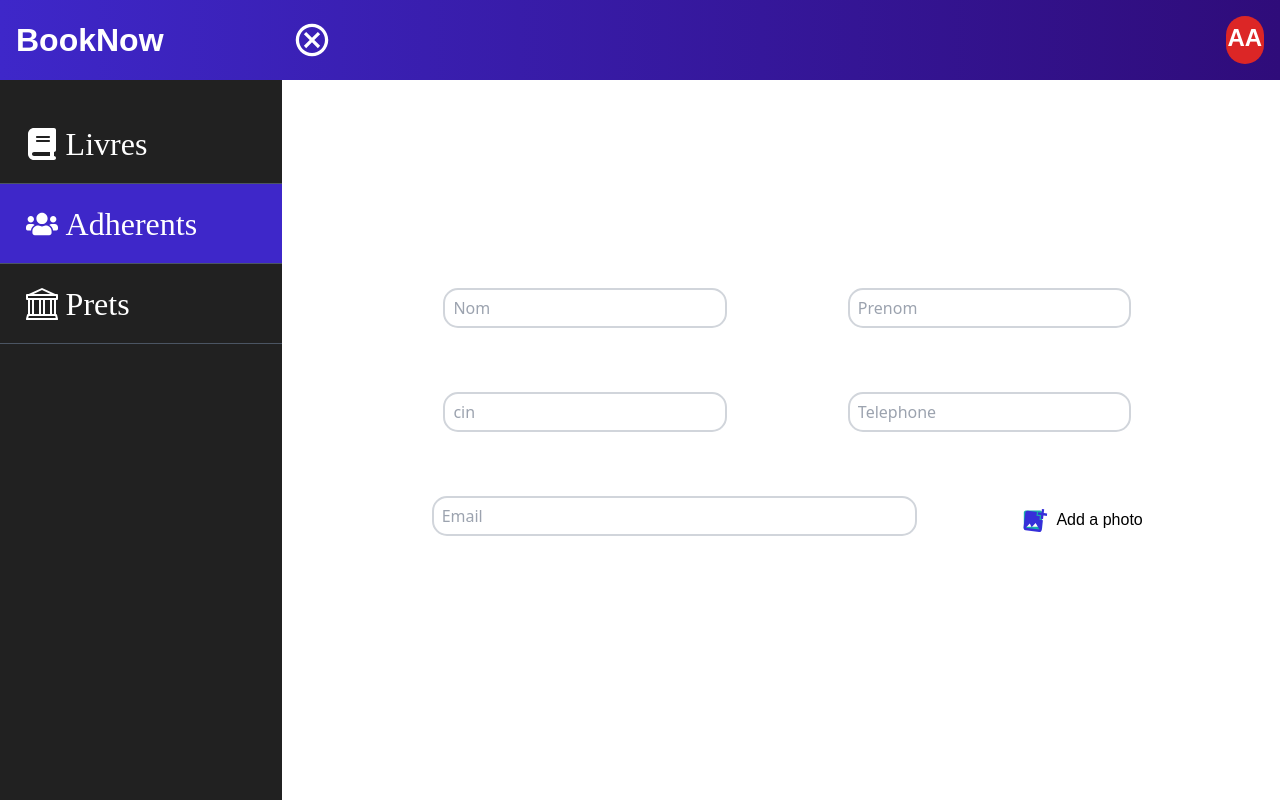
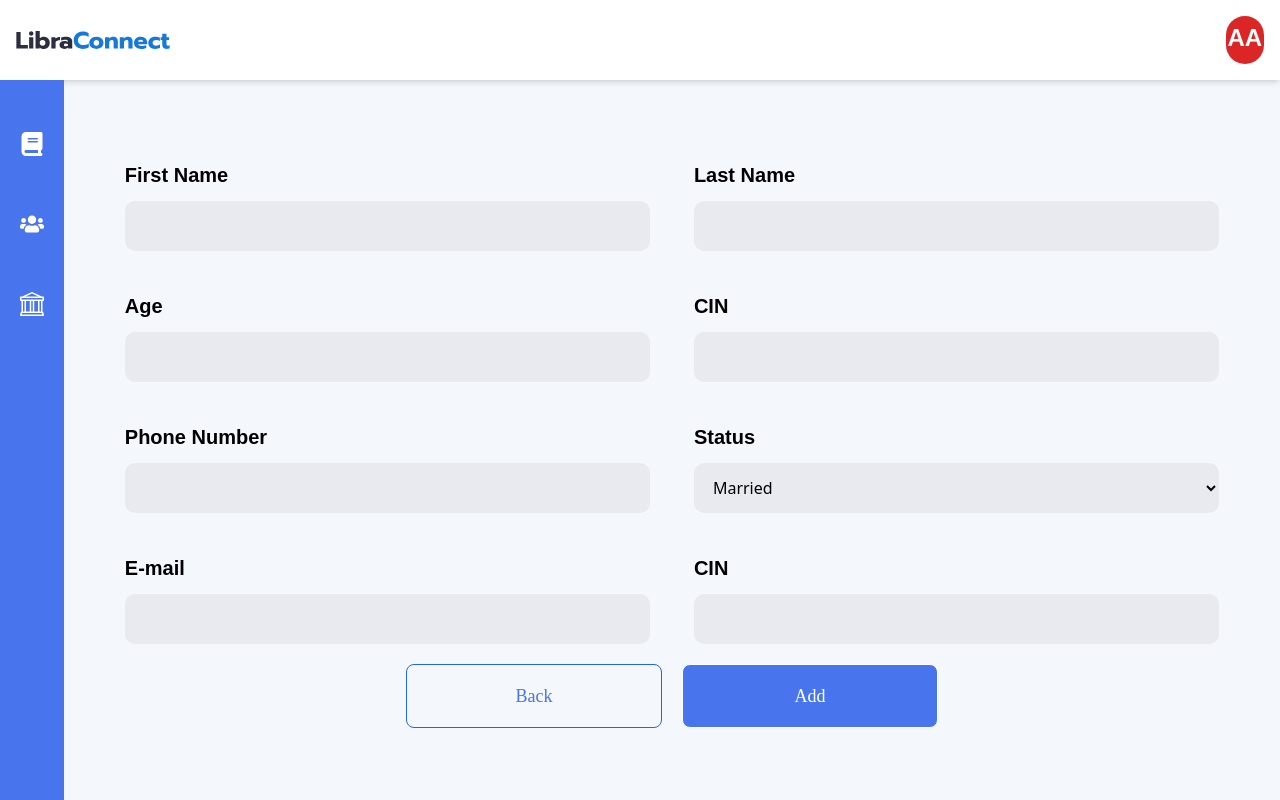
Before and after one commit to NOSQLDBProject/frontend, a React (Create React App) app: page /adherents/add in a window 1280 px wide. Built offline with nearby package versions, Linux system fonts and the light colour scheme.

Commit message:
changed design

```diff
--- a/src/App.js
+++ b/src/App.js
@@ -9,12 +9,12 @@ import { useParams } from 'react-router-dom';
 
 function App() {
 
-  const [sidebarVisible, setSidebarVisible] = useState(true);
+  // const [sidebarVisible, setSidebarVisible] = useState(true);
 
 
-  const params = useParams();
+  // const params = useParams();
 
-  console.log(params);
+  // console.log(params);
 
   return (
     <Router>
--- a/src/routes/AddAdherentPage.js
+++ b/src/routes/AddAdherentPage.js
@@ -1,33 +1,121 @@
-import React , { useRef } from "react";
+import React, { useRef, useState } from "react";
 import SharedPage from "./SharedPage";
 import myImage from '../assets/Group 11.svg';
 
 export default function AddAdherentPage() {
     const fileInput = useRef(null);
+    const [nom, setNom] = useState("");
+    const [prenom, setPrenom] = useState("");
+    const [cin, setCin] = useState("");
+    const [telephone, setTelephone] = useState("");
+    const [email, setEmail] = useState("");
+    const [age , setAge] = useState("");
+    const [status, setStatus] = useState("");
 
     const handleDivClick = () => {
         fileInput.current.click();
     };
     const handleFileChange = (event) => {
         const file = event.target.files[0];
-        console.log(file);
-      };
+    const reader = new FileReader();
+    reader.onloadend = function() {
+        const base64String = reader.result.replace("data:", "")
+            .replace(/^.+,/, "");
+        console.log(base64String);
+    }
+    reader.readAsDataURL(file);
+    };
+
+    const optionsList = [
+        { value: 'married', name: 'Married' },
+        { value: 'single', name: 'Single' },
+
+    ];
+
+    const handleSubmit = (event) => {
+        event.preventDefault();
+        console.log("Nom:", nom);
+        console.log("Prenom:", prenom);
+        console.log("CIN:", cin);
+        console.log("Telephone:", telephone);
+        console.log("Email:", email);
+        console.log("Photo:", fileInput.current.files[0])
+    }
+
     return (
         <SharedPage path="/adherents/add">
-            <form className="m-auto w-[80%] h-[40vh] flex flex-wrap ">
-                    <input type="text" placeholder="Nom" className="ml-auto mr-auto w-[35%] h-[5vh] m-2 p-2 rounded-[15px] border-2 border-gray-300"/>
-                    <input type="text" placeholder="Prenom" className="ml-auto mr-auto w-[35%] h-[5vh] m-2 p-2 rounded-[15px] border-2 border-gray-300"/>
-                    <input type="text" placeholder="cin" className="ml-auto mr-auto w-[35%] h-[5vh] m-2 p-2 rounded-[15px] border-2 border-gray-300"/>
-                    <input type="text" placeholder="Telephone" className="ml-auto mr-auto w-[35%] h-[5vh] m-2 p-2 rounded-[15px] border-2 border-gray-300"/>
-                    <input type="text" placeholder="Email" className="ml-auto mr-auto w-[60%] h-[5vh] m-2 p-2 rounded-[15px] border-2 border-gray-300"/>
-                    <div className="ml-auto mr-auto relative flex cursor-pointer hover:opacity-75 h-[8vh] ease-in-out duration-300 hover:translate-y-[1px]" onClick={handleDivClick}>
-                        <img src={myImage} alt="add" className="w-[2vw] m-2"/>
-                        <div className="text-[2vh] text-black font-maven-pro mt-auto mb-auto">
-                            Add a photo
-                        </div>
-                        <input type="file" ref={fileInput} onChange={handleFileChange} style={{ display: 'none' }} />
+            <form className="flex flex-col w-full m-auto items-center overflow-y-hidden" onSubmit={handleSubmit}>
+                <div className="flex flex-row justify-between w-[90%] ">
+                    <div className="flex flex-col w-[48%]">
+                        <label htmlFor="nom" className="text-[20px] font-maven-pro font-bold mb-[11px]">First Name</label>
+                        <input type="text" id="nom" name="nom" className="h-[50px] rounded-[10px] bg-[#E8EAEF]
+                        pl-[15px] pr-[15px] focus:ring-2 focus:ring-blue-600 focus:outline-none"
+                        value={nom} onChange={(event) => setNom(event.target.value)}/>
+                    </div>
+                    <div className="flex flex-col  w-[48%] ">
+                        <label htmlFor="prenom" className="text-[20px] font-maven-pro font-bold mb-[11px]">Last Name</label>
+                        <input type="text" id="prenom" name="prenom" className="h-[50px] rounded-[10px] bg-[#E8EAEF]
+                        pl-[15px] pr-[15px] focus:ring-2 focus:ring-blue-600 focus:outline-none"
+                        value={prenom} onChange={(event) => setPrenom(event.target.value)}/>
+                    </div>
+                </div>
+                <div className="flex flex-row justify-between w-[90%] mt-[40px]">
+                    <div className="flex flex-col w-[48%]">
+                        <label htmlFor="age" className="text-[20px] font-maven-pro font-bold mb-[11px]">Age</label>
+                        <input type="text" id="age" name="age" className="h-[50px] rounded-[10px] bg-[#E8EAEF]
+                        pl-[15px] pr-[15px] focus:ring-2 focus:ring-blue-600 focus:outline-none"
+                        value={age} onChange={(event) => setAge(event.target.value)}/>
+                    </div>
+                    <div className="flex flex-col w-[48%] ">
+                        <label htmlFor="cin" className="text-[20px] font-maven-pro font-bold mb-[11px]">CIN</label>
+                        <input type="text" id="cin" name="cin" className="h-[50px] rounded-[10px] bg-[#E8EAEF]
+                        pl-[15px] pr-[15px] focus:ring-2 focus:ring-blue-600 focus:outline-none"
+                        value={cin} onChange={(event) => setCin(event.target.value)}/>
+                    </div>
+                </div>
+                <div className="flex flex-row justify-between w-[90%]  mt-[40px]">
+                <div className="flex flex-col  w-[48%] ">
+                        <label htmlFor="telephone" className="text-[20px] font-maven-pro font-bold mb-[11px]">Phone Number</label>
+                        <input type="text" id="telephone" name="telephone" className="h-[50px] rounded-[10px] bg-[#E8EAEF]
+                        pl-[15px] pr-[15px] focus:ring-2 focus:ring-blue-600 focus:outline-none"
+                        value={telephone} onChange={(event) => setTelephone(event.target.value)}/>
+                    </div>
+                    <div className="flex flex-col w-[48%]">
+                        <label htmlFor="status" className="text-[20px] font-maven-pro font-bold mb-[11px]">Status</label>
+                        <select id="status" name="status" className="h-[50px] rounded-[10px] bg-[#E8EAEF]
+                        pl-[15px] pr-[15px] focus:ring-2 focus:ring-blue-600 focus:outline-none"
+                        value={status} onChange={(event) => setStatus(event.target.value)}>
+                                    {optionsList.map((option) => (
+                                <option key={option.value} value={option.value}>
+                                    {option.name}
+                                </option>
+                            ))}
+                        </select>
                     </div>
 
+                </div>
+                <div className="flex flex-row justify-between w-[90%] mt-[40px]">
+                <div className="flex flex-col  w-[48%]">
+                        <label htmlFor="email" className="text-[20px] font-maven-pro font-bold mb-[11px]">E-mail</label>
+                        <input type="text" id="email" name="email" className="h-[50px] rounded-[10px] bg-[#E8EAEF]
+                        pl-[15px] pr-[15px] focus:ring-2 focus:ring-blue-600 focus:outline-none"
+                        value={email} onChange={(event) => setEmail(event.target.value)}/>
+                    </div>
+                    <div className="flex flex-col w-[48%] ">
+                        <label htmlFor="cin" className="text-[20px] font-maven-pro font-bold mb-[11px]">CIN</label>
+                        <input type="text" id="cin" name="cin" className="h-[50px] rounded-[10px] bg-[#E8EAEF]
+                        pl-[15px] pr-[15px] focus:ring-2 focus:ring-blue-600 focus:outline-none"
+                        value={cin} onChange={(event) => setCin(event.target.value)}/>
+                    </div>
+                </div>
+                <div className="flex flex-row justify-center mt-[20px] w-full gap-5">
+                    <button className="text-lg text-[#4874ED] font-normal rounded-lg h-16 w-64 border border-blue-600 font-comfortaa ">
+                        Back
+                    </button>
+                    <button className="text-lg text-white bg-[#4874ED] font-normal rounded-lg h-16 w-64 border border-white font-comfortaa">
+                        Add
+                    </button>
+                </div>
             </form>
         </SharedPage>
     );
--- a/src/routes/HomePage.js
+++ b/src/routes/HomePage.js
@@ -1,10 +1,11 @@
 import React from 'react';
 import SharedPage from './SharedPage';
+import home from "../assets/Library-cuate.svg"
 
 export default function HomePage(sidebarVisible, setSidebarVisible) {
     return (
         <SharedPage sidebarVisible={sidebarVisible} setSidebarVisible={setSidebarVisible}>
-            <img className='m-auto h-full w-full' src='https://th.bing.com/th/id/R.ff4cc7d14830105b0662eb537568c5a8?rik=s2ewEQ4Em%2f%2fwKg&riu=http%3a%2f%2fmedia.gqindia.com%2fwp-content%2fuploads%2f2016%2f04%2fTrinity-College-Library.jpg&ehk=wIeMCAA8PIdMCJ57J1J36jbZO%2fIYkIxSSt2Hopk5Ycc%3d&risl=&pid=ImgRaw&r=0'/>
+            <img className='m-auto h-full w-full' src={home}/>
         </SharedPage>
     );
 }
--- a/src/routes/SharedPage.js
+++ b/src/routes/SharedPage.js
@@ -5,7 +5,7 @@ import { FaUsers } from "react-icons/fa";
 import { BsBank } from "react-icons/bs";
 import { FaBars } from "react-icons/fa";
 import { useNavigate } from 'react-router-dom';
-
+import logo from "../assets/LibraConnect.svg"
 export default function SharedPage({children,path}) {
 
     const navigate = useNavigate();
@@ -19,17 +19,17 @@ export default function SharedPage({children,path}) {
 
 
     useEffect(() => {
-        if (path.startsWith("/livre")) {
+        if (path?.startsWith("/livre")) {
             setIsLivrePath(true);
             setIsAdherentPath(false);
             setIsPretPath(false);
         }
-        if(path.startsWith("/adherents")) {
+        if(path?.startsWith("/adherents")) {
             setIsLivrePath(false);
             setIsAdherentPath(true);
             setIsPretPath(false);
         }
-        if(path.startsWith("/prets")) {
+        if(path?.startsWith("/prets")) {
             setIsLivrePath(false);
             setIsAdherentPath(false);
             setIsPretPath(true);
@@ -51,41 +51,38 @@ export default function SharedPage({children,path}) {
 
 
     return (
-        <body className='w-full h-full'>
-            <div className='w-full h-[10vh] flex bg-gradient-to-r from-[#3E27C9] to-[#2F0C7A] p-4'>
+        <body className='w-full h-full bg-[#F4F7FC]'>
+            <div className='w-full h-[10vh] flex bg-white p-4 shadow-md mb-[8px] z-10 '>
                 <div className={`font-maven-pro font-black text-white text-[4vh] mt-auto mb-auto
-                transition-all duration-500 ease-in-out ${sidebarVisible ? '' : 'translate-x-[-20vw]'}`}>
-                    BookNow
+                transition-all duration-500 ease-in-out`}>
+                    <img src={logo} className='w-[12vw]'/>
                 </div>
-                {sidebarVisible && (
-                    <IoMdCloseCircleOutline className={`text-[5vh] text-white mt-auto mb-auto cursor-pointer hover:opacity-75 transition-all duration-500 ease-in-out ${sidebarVisible ? 'translate-x-[10vw]' : 'translate-x-[-11vw]'}`} onClick={toggleSidebar}/>
-                )}
-                {!sidebarVisible && (
-                    <FaBars className={`text-[5vh] text-white mt-auto mb-auto cursor-pointer hover:opacity-75 transition-all duration-500 ease-in-out ${showMenuButton ? 'ml-[10vw]' : 'ml-[-11vw]'}`} onClick={toggleSidebar}/>
-                )}
                 <div className='w-[3vw] h-[6vh] rounded-full bg-red-600 mb-auto mt-auto ml-auto text-white font-maven-pro font-black text-[3vh] text-center pt-1 cursor-pointer hover:opacity-75'>
                     AA
                 </div>
             </div>
-            <div className='flex flex-wrap-2'>
-                <div className={`w-[22vw] h-[90vh] bg-[#212121] pt-[3vh] transition-all duration-500 ease-in-out ${sidebarVisible ? '' : 'translate-x-[-22vw]'}`}>
-                    <div className={`border-b border-gray-600 cursor-pointer w-full h-[10vh]
-                    hover:bg-[#3E27C9] flex ${isLivrePath? 'bg-[#3E27C9]' : ""}`} onClick={() => navigateTo("/livre")}>
-                        <FaBook className='text-[4vh] text-white mt-auto mb-auto ml-[2vw]'/>
-                        <p className='mt-auto mb-auto ml-2 text-white text-[4vh] font-comfortaa'>Livres</p>
+            <div className='flex flex-col'>
+                <div className={`w-[5vw] h-[90vh] bg-[#4874ED] pt-[3vh] mt-[-8px]`}>
+                    <div className={`cursor-pointer w-full h-[10vh]
+                    flex ${isLivrePath? 'bg-[#4874ED]' : ""}`} onClick={() => navigateTo("/livre")}>
+                        <div className='flex h-[65%] w-[65%] hover:bg-white/35 m-auto rounded-[12px]'>
+                            <FaBook className='text-[3vh] text-white m-auto'/>
+                        </div>
                     </div>
-                    <div className={`border-b border-gray-600 cursor-pointer w-full h-[10vh]
-                    hover:bg-[#3E27C9] flex ${isAdherentPath? 'bg-[#3E27C9]' : ""}`} onClick={() => navigateTo("/adherents")}>
-                        <FaUsers className='text-[4vh] text-white mt-auto mb-auto ml-[2vw]'/>
-                        <p className='mt-auto mb-auto ml-2 text-white text-[4vh] font-comfortaa'>Adherents</p>
+                    <div className={`cursor-pointer w-full h-[10vh]
+                    flex ${isLivrePath? 'bg-[#4874ED]' : ""}`} onClick={() => navigateTo("/adherents")}>
+                        <div className='flex h-[65%] w-[65%] hover:bg-white/35 m-auto rounded-[12px]'>
+                            <FaUsers className='text-[3vh] text-white m-auto'/>
+                        </div>
                     </div>
-                    <div className={`border-b border-gray-600 cursor-pointer w-full h-[10vh]
-                    hover:bg-[#3E27C9] flex ${isPretPath? 'bg-[#3E27C9]' : ""}`}>
-                        <BsBank className='text-[4vh] text-white mt-auto mb-auto ml-[2vw]'/>
-                        <p className='mt-auto mb-auto ml-2 text-white text-[4vh] font-comfortaa'>Prets</p>
+                    <div className={`cursor-pointer w-full h-[10vh]
+                    flex ${isLivrePath? 'bg-[#4874ED]' : ""}`} onClick={() => navigateTo("/prets")}>
+                        <div className='flex h-[65%] w-[65%] hover:bg-white/35 m-auto rounded-[12px]'>
+                            <BsBank className='text-[3vh] text-white m-auto'/>
+                        </div>
                     </div>
                 </div>
-                <div className={`overflow-y-scroll h-[90vh] flex fixed flex-wrap bg-white  ${sidebarVisible ? 'w-[79vw] ml-[22vw] duration-700 ease-in-out' : 'w-[100vw] duration-300 ease-in'}`}>
+                <div className={`overflow-y-hidden h-[89vh] w-[95vw] flex fixed flex-wrap bg-[#F4F7FC] ml-[5vw] `}>
                     {children}
                 </div>
             </div>
```
Also changed, not shown: src/components/basic-information.component.html (added, +30 -0 lines), src/assets/LibraConnect.svg (added), src/assets/Library-cuate.svg (added).
